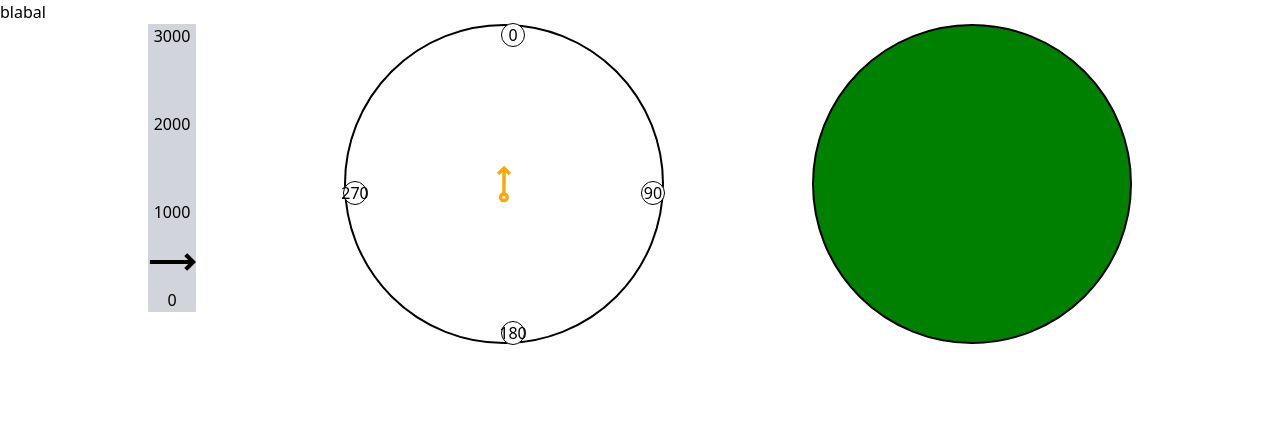
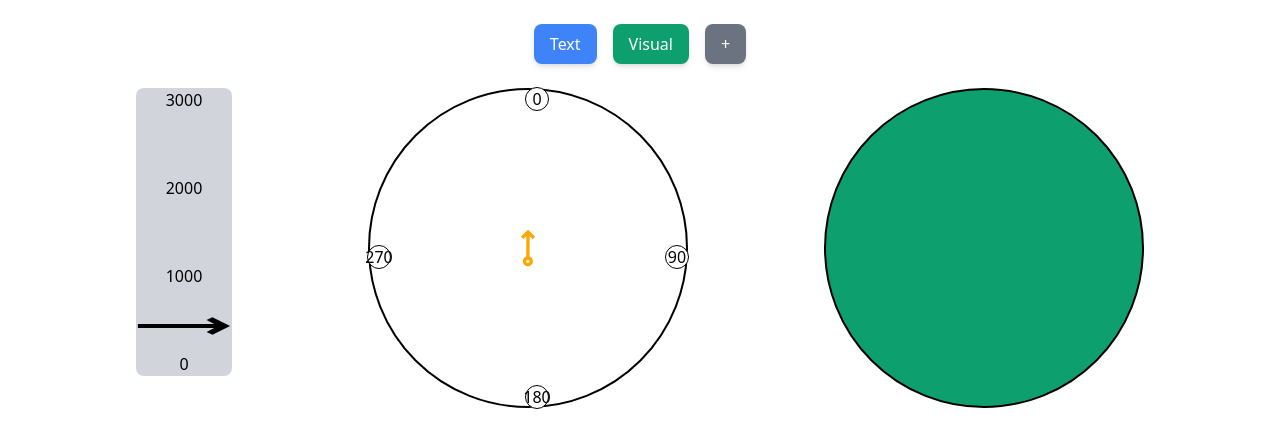
Before and after one commit to avimag100/AirForce, a React (Vite) app: page /VisualPage in a window 1280 px wide. Shown: the top 448 px of the page. Built offline with nearby package versions, Linux system fonts and the light colour scheme.

Commit message:
Chang cliant view

```diff
--- a/src/components/ADI.jsx
+++ b/src/components/ADI.jsx
@@ -7,8 +7,8 @@ const ADI = ({value}) => {
 
     const numberStyle = "absolute w-6 h-6 bg-white border border-black flex justify-center items-center rounded-full";
     return (
-            <div className="relative w-80 h-80 rounded-full border-2 border-black flex justify-center items-center overflow-hidden" style={{ backgroundColor: 'green' }}>
-                <div style={{ height: `${value}%`, backgroundColor: 'blue', position: 'absolute', top: 0, left: 0, right: 0 }} />
+            <div className="relative w-80 h-80 rounded-full border-2 border-black flex justify-center items-center overflow-hidden" style={{ backgroundColor: '#0E9F6E' }}>
+                <div style={{ height: `${value}%`, backgroundColor: '#3F83F8', position: 'absolute', top: 0, left: 0, right: 0 }} />
             </div>
     );
 };
--- a/src/components/Altitude.jsx
+++ b/src/components/Altitude.jsx
@@ -1,18 +1,18 @@
 import React from "react";
 import { CgArrowLongRight } from "react-icons/cg";
 
-const Altitude = ({value}) => {
+const Altitude = ({ value }) => {
   value = value / 3000 * 100;
   return (
     <div className="flex items-end h-72 relative">
-      <div className="w-12 h-72 bg-gray-300 flex flex-col justify-between">
+      <div className="w-24 h-72 bg-gray-300 flex flex-col justify-between rounded-lg">
         <div className="text-center">3000</div>
         <div className="text-center">2000</div>
         <div className="text-center">1000</div>
         <div className="text-center">0</div>
       </div>
       <div className="absolute flex hover-full transform -translate-y-1/2 items-center" style={{ height: `${value}%` }}>
-        <CgArrowLongRight size={50} />
+        <CgArrowLongRight className="w-24" size={50} style={{ transform: 'scaleX(2)' }} />
       </div>
     </div>
   );
--- a/src/pages/InputPage.jsx
+++ b/src/pages/InputPage.jsx
@@ -5,8 +5,8 @@ import { MyContext } from '../context/CreateContext';
 import { useNavigate } from 'react-router-dom';
 
 const InputPage = () => {
-  const { myValue, setMyValue } = useContext(MyContext)
-  const nav = useNavigate()
+  const { myValue, setMyValue } = useContext(MyContext);
+  const nav = useNavigate();
   const [inputValues, setInputValues] = useState({
     Altitude: '',
     HIS: '',
@@ -21,20 +21,23 @@ const InputPage = () => {
   };
 
   const handleSubmint = () => {
-    setMyValue(inputValues)
+    setMyValue(inputValues);
     console.log('Input values:', inputValues);
-    nav("/visualPage")
-
+    nav("/visualPage");
   };
 
   return (
-    <div className='flex'>
-      <div>
+    <div className="flex justify-center items-center h-screen bg-gradient-to-br from-green-400 to-blue-500">
+      <div className="w-full max-w-md p-6 bg-white shadow-lg rounded-lg">
+        <h2 className="text-2xl font-semibold mb-4">Enter Flight Data</h2>
         <Input type="Altitude" maxValue={3000} onChange={(value) => handleInputChange('Altitude', value)} />
         <Input type="HIS" maxValue={360} onChange={(value) => handleInputChange('HIS', value)} />
         <Input type="ADI" maxValue={100} onChange={(value) => handleInputChange('ADI', value)} />
 
-        <button className='self-end' onClick={handleSubmint}><IoSend /></button>
+        <button className="mt-4 bg-blue-500 hover:bg-blue-600 text-white font-bold py-2 px-4 rounded focus:outline-none focus:shadow-outline" onClick={handleSubmint}>
+          <IoSend className="inline-block mr-2" />
+          Submit
+        </button>
       </div>
     </div>
   );
--- a/src/pages/textPage.jsx
+++ b/src/pages/textPage.jsx
@@ -1,17 +1,25 @@
 import React, { useContext } from 'react';
 import { MyContext } from '../context/CreateContext';
+import { useNavigate } from 'react-router-dom';
 
 const TextPage = () => {
   const { myValue } = useContext(MyContext);
-
+  const nav = useNavigate()
   return (
-    <div className="flex flex-wrap justify-center">
-      {Object.keys(myValue).map((key) => (
-        <div key={key} className="m-4 p-4 bg-gray-200 rounded-lg text-center">
-          <strong className="block mb-2">{key}:</strong>
-          <span>{myValue[key]}</span>
-        </div>
-      ))}
+    <div>
+      <div className="flex justify-center space-x-4 py-6">
+        <button onClick={() => nav("/TextPage")} className="bg-blue-500 hover:bg-blue-600 text-white px-4 py-2 rounded-lg shadow-md focus:outline-none focus:ring-2 focus:ring-blue-500 focus:ring-opacity-50 transition duration-300 ease-in-out">Text</button>
+        <button onClick={() => nav("/VisualPage")} className="bg-green-500 hover:bg-green-600 text-white px-4 py-2 rounded-lg shadow-md focus:outline-none focus:ring-2 focus:ring-green-500 focus:ring-opacity-50 transition duration-300 ease-in-out">Visual</button>
+        <button onClick={() => nav("/InputPage")} className="bg-gray-500 hover:bg-gray-600 text-white px-4 py-2 rounded-lg shadow-md focus:outline-none focus:ring-2 focus:ring-gray-500 focus:ring-opacity-50 transition duration-300 ease-in-out">+</button>
+      </div>
+      <div className="flex flex-wrap justify-center">
+        {Object.keys(myValue).map((key) => (
+          <div key={key} className="m-4 p-6 bg-gray-200 rounded-lg shadow-md text-center">
+            <strong className="block mb-4 text-lg">{key}:</strong>
+            <span className="text-xl font-bold">{myValue[key]}</span>
+          </div>
+        ))}
+      </div>
     </div>
   );
 };
--- a/src/pages/visualPage.jsx
+++ b/src/pages/visualPage.jsx
@@ -10,7 +10,12 @@ const VisualPage = () => {
     const nav = useNavigate()
     return (
         <>
-            <button onClick={()=>nav("/TextPage")}>blabal</button>
+            <div className="flex justify-center space-x-4 py-6">
+                <button onClick={()=>nav("/TextPage")} className="bg-blue-500 hover:bg-blue-600 text-white px-4 py-2 rounded-lg shadow-md focus:outline-none focus:ring-2 focus:ring-blue-500 focus:ring-opacity-50 transition duration-300 ease-in-out">Text</button>
+                <button onClick={()=>nav("/VisualPage")} className="bg-green-500 hover:bg-green-600 text-white px-4 py-2 rounded-lg shadow-md focus:outline-none focus:ring-2 focus:ring-green-500 focus:ring-opacity-50 transition duration-300 ease-in-out">Visual</button>
+                <button onClick={()=>nav("/InputPage")} className="bg-gray-500 hover:bg-gray-600 text-white px-4 py-2 rounded-lg shadow-md focus:outline-none focus:ring-2 focus:ring-gray-500 focus:ring-opacity-50 transition duration-300 ease-in-out">+</button>
+            </div>
+
             <div className='flex flex-wrap justify-evenly '>
                 <Altitude value={myValue["Altitude"]} />
                 <HIS Value={myValue["HIS"]} />
```
